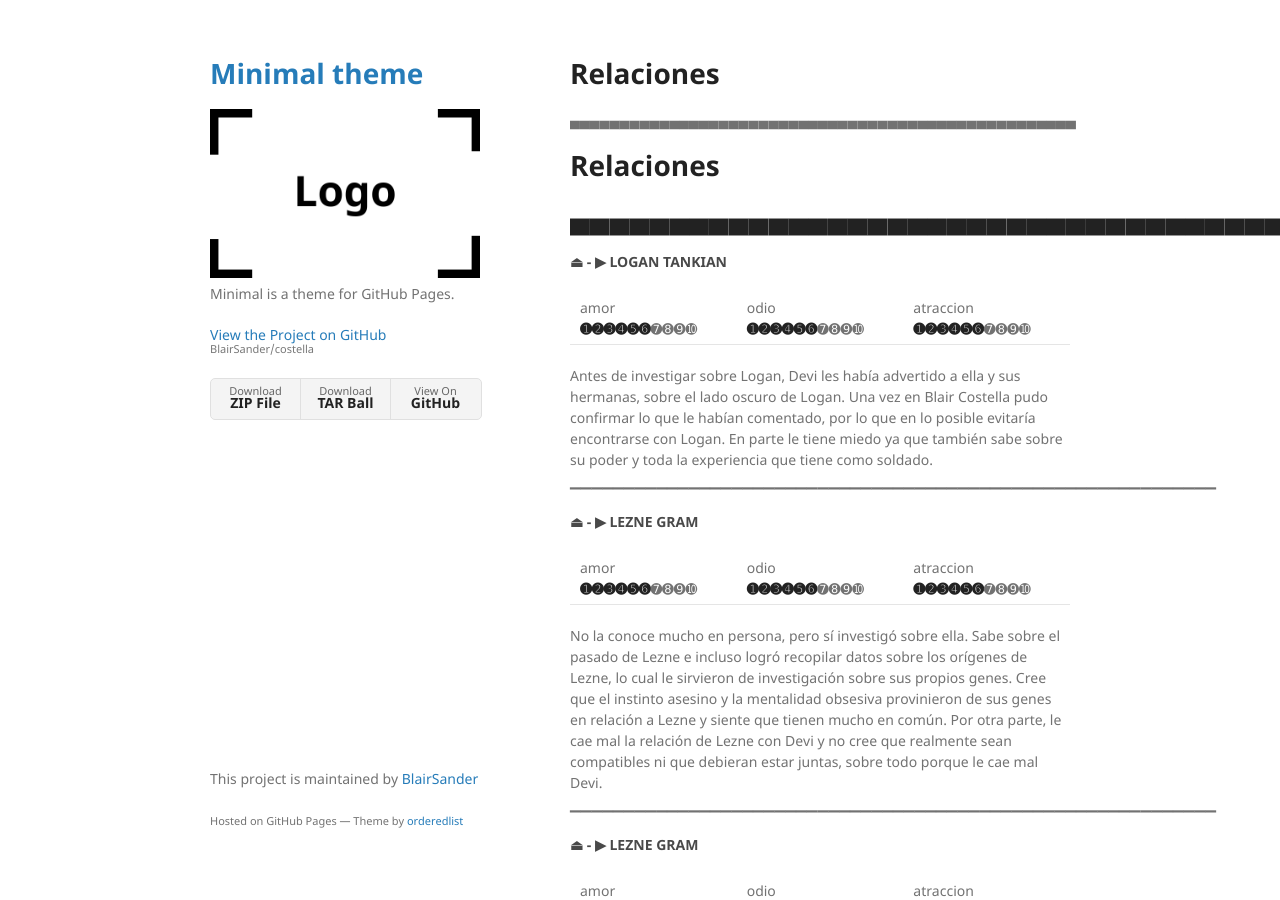
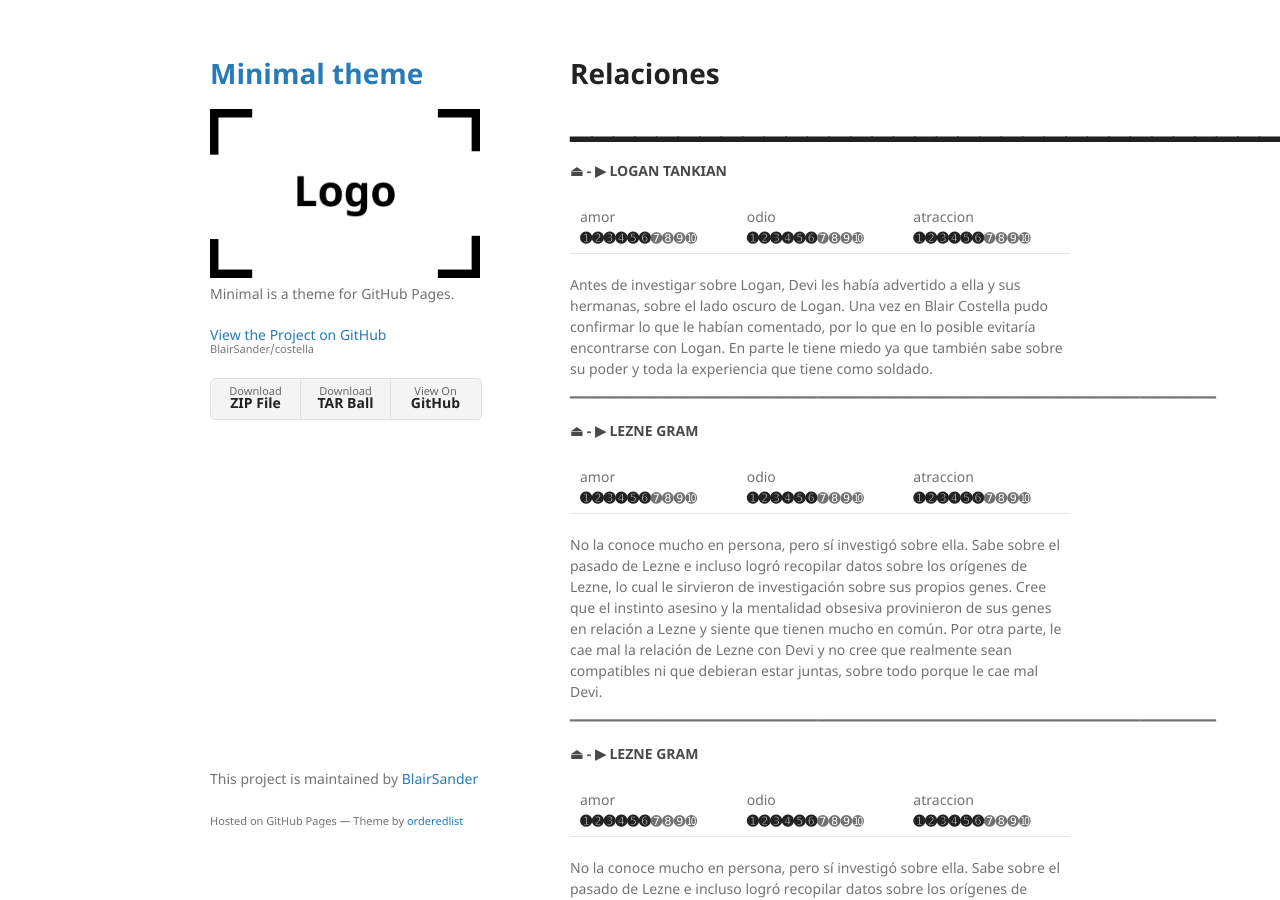
Before and after one commit to BlairSander/costella, a Jekyll site: the page built from relaciones.md, in a window 1280 px wide and 900 px high. Built offline with Jekyll 4.4.1, drawn with Linux system fonts in a browser that asks for light colours; our own code applies the rules of GitHub Pages for plain Markdown files.

Commit message:
Update relaciones.md

```diff
--- a/relaciones.md
+++ b/relaciones.md
@@ -2,11 +2,7 @@
 layout: default
 ---
 # Relaciones
-▄▄▄▄▄▄▄▄▄▄▄▄▄▄▄▄▄▄▄▄▄▄▄▄▄▄▄▄▄▄▄▄▄▄▄▄▄▄▄▄▄▄▄▄▄▄▄▄▄▄▄
-
-
-# Relaciones
-# ▄▄▄▄▄▄▄▄▄▄▄▄▄▄▄▄▄▄▄▄▄▄▄▄▄▄▄▄▄▄▄▄▄▄▄▄▄▄▄▄▄▄▄▄▄▄▄▄▄▄▄
+# ▁▁▁▁▁▁▁▁▁▁▁▁▁▁▁▁▁▁▁▁▁▁▁▁▁▁▁▁▁▁▁▁▁▁▁▁▁▁▁▁▁▁▁▁▁▁▁▁▁▁▁▁▁▁▁▁▁▁▁▁
 #### ⏏ - ▶ LOGAN TANKIAN
 
 | amor <br> **➊➋➌➍➎➏**➐➑➒➓ | odio<br>**➊➋➌➍➎➏**➐➑➒➓ | atraccion <br> **➊➋➌➍➎➏**➐➑➒➓  |
```
